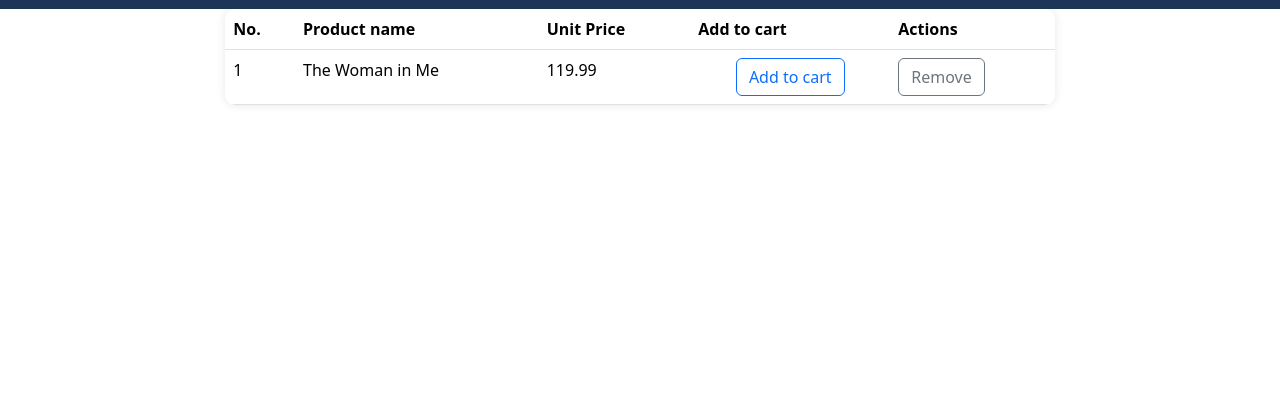
After one commit to sandar234/Django_project_2, a Django app: page /wish_list/ in a window 1280 px wide. The commit adds this page. Shown: the part 97-514 px from the top of the page. Run offline with Django 4.2, Linux system fonts and the light colour scheme; data comes from the database, SQL or seed files in the repository; both versions use the stored data as it was after the commit.

Commit message:
31.10.2013

```diff
--- a/home/views.py
+++ b/home/views.py
@@ -9,6 +9,5 @@
 
     def get_context_data(self, **kwargs):
         context = super().get_context_data(**kwargs)
-        context[
-            'products'] = Product.objects.all()  # Obține toate produsele și le trimite către șablonul HTML
+        context['products'] = Product.objects.all()  # Obține toate produsele și le trimite către șablonul HTML
         return context
--- a/order/models.py
+++ b/order/models.py
@@ -14,6 +14,8 @@
     wishlist_item = models.BooleanField(default=False)
     quantity = models.IntegerField()
     created_at = models.DateTimeField(auto_now_add=True)
+    amount = models.IntegerField(null=True)
+
 
     def __str__(self):
         return self.product
--- a/order/urls.py
+++ b/order/urls.py
@@ -5,4 +5,11 @@
 urlpatterns = [
     path('add_to_cart/<int:pk>/', views.add_to_cart, name='add-to-cart'),
     path('cart_list/', views.CartListView.as_view(), name='cart-list'),
+    path('add_to_wishlist/<int:pk>/', views.add_to_wishlist, name='add-to-wishlist'),
+    path('wish_list/', views.ListViewWishList.as_view(), name='wish-list'),
+    path('delete_from_cart/<int:pk>/', views.delete_from_cart, name='delete-from-cart'),
+    path('delete_from_wishlist/<int:pk>/', views.delete_from_wishlist, name='delete-from-wishlist'),
+    path('increase_quantity/<int:pk>/', views.increase_quantity, name='increase-quantity'),
+    path('decrease_quantity/<int:pk>/', views.decrease_quantity, name='decrease-quantity'),
+    path('move_favorites_to_cart/<int:pk>/', views.move_favorites_to_cart, name='move-favorites-to-cart'),
 ]
--- a/order/views.py
+++ b/order/views.py
@@ -1,41 +1,62 @@
-
-
-
 
 from datetime import datetime
 
 from django.contrib.auth.decorators import login_required
-from django.shortcuts import render, redirect
+from django.shortcuts import render, redirect, get_object_or_404
 from django.views.generic import ListView
 
 from order.models import OrderCart
+from product.models import Product
+
 
 @login_required()
 def add_to_cart(request, pk):
-    if OrderCart.objects.filter(user_id=request.user.id,
-                                product_id=pk).exists():
-        quantity = OrderCart.objects.get(user_id=request.user.id,
-                                product_id=pk).quantity
-    else:
-        quantity = 1
-
     # verificam daca produsul este in cosul de cumparaturi
     if OrderCart.objects.filter(user_id=request.user.id,
                                 product_id=pk).exists():
-        quantity += 1
+        current = OrderCart.objects.get(product_id=pk, user_id=request.user.id)
+        quantity = current.quantity + 1
+
+        amount = current.product.price * quantity
         OrderCart.objects.filter(user_id=request.user.id,
-                                 product_id=pk).update(quantity=quantity)
+                                 product_id=pk).update(quantity=quantity,
+                                                       amount=amount)
     else:
         # adauga produsul in cosul de cumparaturi
+        quantity = 1
+        current = Product.objects.get(id=pk)
+
+        amount = current.price * 1
         OrderCart.objects.create(
             user_id=request.user.id,
             product_id=pk,
             cart_item=True,
             quantity=quantity,
+            amount=amount,
             created_at=datetime.now()
         )
 
-    return redirect('home_page')
+    return redirect('products-by-category', pk)
+
+@login_required()
+def increase_quantity(request, pk):
+    cart_product = get_object_or_404(OrderCart, product_id=pk, user_id=request.user.id)
+    cart_product.quantity += 1
+    cart_product.amount = cart_product.product.price * cart_product.quantity
+    cart_product.save()
+    return redirect('cart-list')
+
+@login_required()
+def decrease_quantity(request, pk):
+    cart_product = get_object_or_404(OrderCart, product_id=pk, user_id=request.user.id)
+    if cart_product.quantity > 1:
+        cart_product.quantity -= 1
+        cart_product.amount = cart_product.product.price * cart_product.quantity
+        cart_product.save()
+    else:
+        cart_product.delete()
+    return redirect('cart-list')
+
 
 
 class CartListView(ListView):
@@ -45,3 +66,76 @@
 
     def get_queryset(self):
         return OrderCart.objects.filter(cart_item=1)
+
+    def get_context_data(self, **kwargs):
+        context = super().get_context_data(**kwargs)
+        total_amount = 0
+        for cart_product in context['cart_products']:
+            total_amount += (cart_product.amount)
+        context['total_amount'] = total_amount
+        return context
+
+
+
+def add_to_wishlist(request, pk):
+
+    # verificam daca produsul este in cosul de cumparaturi
+    if OrderCart.objects.filter(user_id=request.user.id,
+                                product_id=pk).exists():
+
+        OrderCart.objects.filter(user_id=request.user.id,
+                                 product_id=pk).update(wishlist_item=True)
+
+    else:
+        # adauga produsul in cosul de cumparaturi
+        OrderCart.objects.create(
+            user_id=request.user.id,
+            product_id=pk,
+            cart_item=False,
+            wishlist_item=True,
+            quantity=1,
+            amount = Product.objects.get(id=pk).price,
+            created_at=datetime.now()
+        )
+    return redirect('home_page')
+
+
+class ListViewWishList(ListView):
+    template_name = 'order/wish_list.html'
+    model = OrderCart
+    context_object_name = 'wish_lists'
+
+    def get_queryset(self):
+        return OrderCart.objects.filter(wishlist_item=1)
+
+
+
+@login_required()
+def delete_from_cart(request, pk):
+    if OrderCart.objects.filter(user_id=request.user.id, id =pk, wishlist_item=1).exists():
+        OrderCart.objects.filter(user_id=request.user.id, id=pk).update(cart_item=0)
+        return redirect('cart-list')
+    else:
+        OrderCart.objects.filter(user_id=request.user.id, id=pk).delete()
+        return redirect('cart-list')
+
+
+@login_required()
+def delete_from_wishlist(request, pk):
+    if OrderCart.objects.filter(user_id=request.user.id, id =pk, cart_item=1).exists():
+        OrderCart.objects.filter(user_id=request.user.id, id=pk).update(wishlist_item=0)
+        return redirect('wish-list')
+    else:
+        OrderCart.objects.filter(user_id=request.user.id, id=pk).delete()
+        return redirect('wish-list')
+
+
+@login_required()
+def move_favorites_to_cart(request, pk):
+
+    current_order = OrderCart.objects.get(user_id=request.user.id, id=pk)
+    amount = current_order.quantity * current_order.product.price
+    OrderCart.objects.filter(user_id=request.user.id, id=pk).update(cart_item=1, wishlist_item=1, amount=amount)
+
+
+    return redirect('cart-list')
--- a/templates/navbar.html
+++ b/templates/navbar.html
@@ -88,7 +88,7 @@
                 <a href="{% url 'cart-list' %}" class="btn btn-outline-primary mx-2">
                     <i class="fas fa-shopping-cart"></i> CART
                 </a>
-                <a href="#" class="btn btn-danger">
+                <a href="{% url 'wish-list' %}" class="btn btn-danger">
                     <i class="fas fa-heart"></i> WISHLIST
                 </a>
 
--- /dev/null
+++ b/templates/order/wish_list.html
@@ -0,0 +1,46 @@
+{% extends 'base.html' %}
+
+{% load static %}
+
+{% block title %} Wishlist Items {% endblock %}
+
+{% block content %}
+
+    <div class="container-fluid content-holder">
+        <div class="row">
+            <div class="col-md-8 offset-md-2">
+                {{ current_datetime|date:"d-m-Y H:i:s" }}
+                {% if wish_lists %}
+                    <table class="table">
+                        <thead>
+                        <tr>
+                            <th>No.</th>
+                            <th>Product name</th>
+                            <th>Unit Price</th>
+                            <th>Add to cart</th>
+                            <th>Actions</th>
+                        </tr>
+                        </thead>
+                        <tbody>
+                        {% for wish_list in wish_lists %}
+                            <tr>
+                                <td>{{ forloop.counter }}</td>
+                                <td>{{ wish_list.product.title }}</td>
+                                <td>{{ wish_list.product.price }}</td>
+                                <td>
+                                    <div class="card-footer text-center">
+                                        <a href="{% url 'move-favorites-to-cart' wish_list.id %}" class="btn btn-outline-primary">Add to cart</a>
+                            </div>
+                                </td>
+                                <td><a href="{% url 'delete-from-wishlist' wish_list.id %}" class="btn btn-outline-secondary">Remove</a></td>
+                            </tr>
+                        {% endfor %}
+                        </tbody>
+                    </table>
+                {% else %}
+                {% endif %}
+            </div>
+        </div>
+    </div>
+
+{% endblock %}
--- a/templates/product/list_of_products.html
+++ b/templates/product/list_of_products.html
@@ -73,7 +73,7 @@
                             {% endif %}
                             <div class="card-body">
                                 <h5 class="card-title"
-                                    style="font-size: 18px; font-weight: bold; margin-bottom: 10px;">{{ product.title }}</h5>
+                                    style="font-size: 18px; font-weight: bold; margin-bottom: 10px; overflow-y:auto; height: 40px ">{{ product.title }}</h5>
                                 <p class="card-text"
                                    style="font-size: 14px; color: #555; margin-bottom: 15px;">{{ product.author }}</p>
                                 <p class="card-text"
--- a/templates/product/products_by_category.html
+++ b/templates/product/products_by_category.html
@@ -39,7 +39,7 @@
                             </div>
                             <div class="card-footer text-center">
                                 <a href="{% url 'add-to-cart' product.id %}" class="btn btn-outline-primary">Add to cart</a>
-                                <a href="#" class="btn btn-outline-danger">Add to wishlist</a>
+                                <a href="{% url 'add-to-wishlist' product.id %}" class="btn btn-outline-danger">Add to wishlist</a>
                             </div>
                         </div>
                     </div>
```
Also changed, not shown: templates/chat.html (deleted, +0 -43 lines), templates/home/homepage.html (+18 -18 lines), templates/order/cart_list.html (+23 -3 lines), db.sqlite3, order/migrations/0002_ordercart_amount.py (added).
